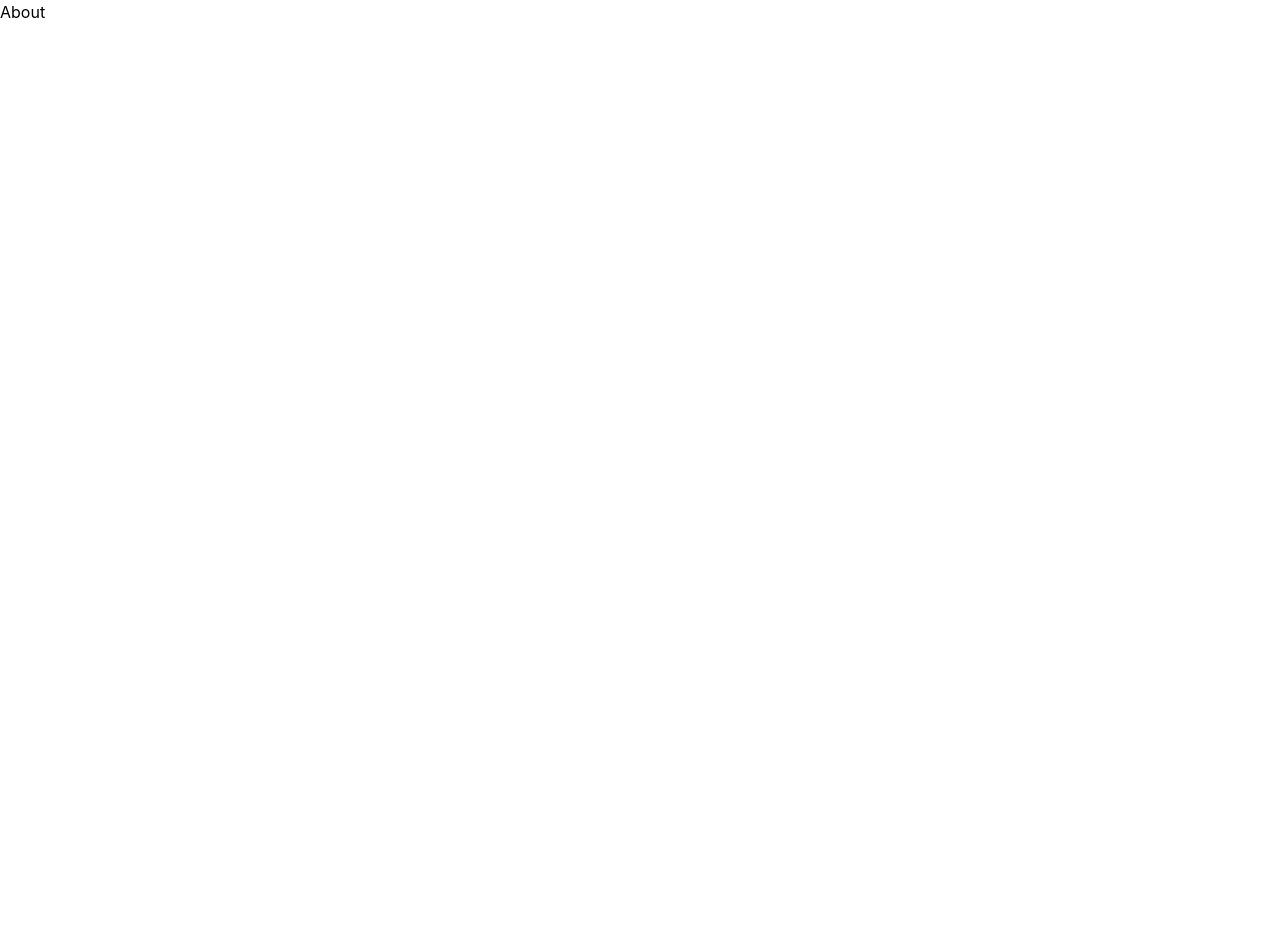
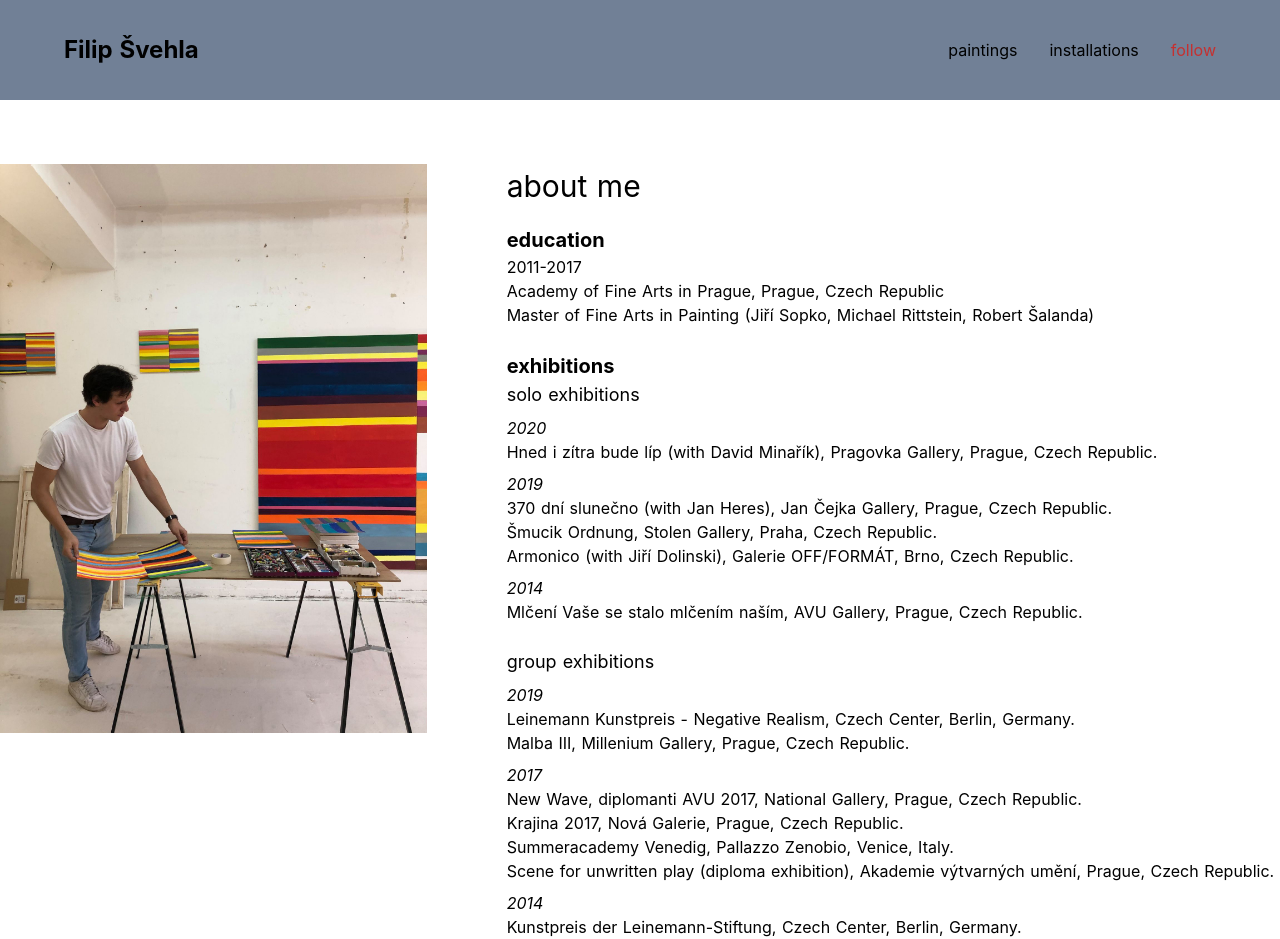
Before and after one commit to rashcsve/filip-svehla, a Nuxt app: page /about in a window 1280 px wide. Shown: the top 939 px of the page. Before the commit the page ends 800 px from the top, so only its background shows below. Built offline with nearby package versions, Linux system fonts and the light colour scheme.

Commit message:
:sparkles: Add about layout

```diff
--- /dev/null
+++ b/components/Navbar.vue
@@ -0,0 +1,39 @@
+<template>
+  <div class="bg-gray-600 w-full py-8 px-16 flex justify-between items-center">
+    <h1>
+      <nuxt-link to="/" class="font-bold text-2xl">Filip Švehla</nuxt-link>
+    </h1>
+    <div class="flex">
+      <nuxt-link v-if="!paintings" to="/paintings" class="mr-8"
+        >paintings</nuxt-link
+      >
+      <nuxt-link v-if="!installations" to="/installations" class="mr-8"
+        >installations</nuxt-link
+      >
+      <nuxt-link v-if="!about" to="/about" class="mr-8">about</nuxt-link>
+      <a href="https://instagram.com" target="_blank" class="text-red-700">
+        follow
+        <!-- TODO Add icon -->
+      </a>
+    </div>
+  </div>
+</template>
+
+<script>
+export default {
+  props: {
+    about: {
+      type: Boolean,
+      default: false,
+    },
+    paintings: {
+      type: Boolean,
+      default: false,
+    },
+    installations: {
+      type: Boolean,
+      default: false,
+    },
+  },
+}
+</script>
--- a/pages/about.vue
+++ b/pages/about.vue
@@ -1,7 +1,83 @@
 <template>
-  <div>About</div>
+  <div>
+    <Navbar about />
+    <div class="container mx-auto py-16 flex">
+      <section class="w-1/3">
+        <img src="~/assets/images/about.jpg" alt="about photo" class="w-full" />
+      </section>
+      <section class="md:ml-20">
+        <h3 class="text-3xl">about me</h3>
+        <div class="flex flex-col my-4">
+          <p class="font-bold text-xl">education</p>
+          <p>2011-2017</p>
+          <p>Academy of Fine Arts in Prague, Prague, Czech Republic</p>
+          <p>
+            Master of Fine Arts in Painting (Jiří Sopko, Michael Rittstein,
+            Robert Šalanda)
+          </p>
+        </div>
+        <div class="flex flex-col my-6">
+          <p class="font-bold text-xl">exhibitions</p>
+          <p class="text-lg">solo exhibitions</p>
+          <p class="italic mt-2">2020</p>
+          <p>
+            Hned i zítra bude líp (with David Minařík), Pragovka Gallery,
+            Prague, Czech Republic.
+          </p>
+          <p class="italic mt-2">2019</p>
+          <p>
+            370 dní slunečno (with Jan Heres), Jan Čejka Gallery, Prague, Czech
+            Republic.
+          </p>
+          <p>Šmucik Ordnung, Stolen Gallery, Praha, Czech Republic.</p>
+          <p>
+            Armonico (with Jiří Dolinski), Galerie OFF/FORMÁT, Brno, Czech
+            Republic.
+          </p>
+          <p class="italic mt-2">2014</p>
+          <p>
+            Mlčení Vaše se stalo mlčením naším, AVU Gallery, Prague, Czech
+            Republic.
+          </p>
+          <p class="text-lg mt-6">group exhibitions</p>
+          <p class="italic mt-2">2019</p>
+          <p>
+            Leinemann Kunstpreis - Negative Realism, Czech Center, Berlin,
+            Germany.
+          </p>
+          <p>Malba III, Millenium Gallery, Prague, Czech Republic.</p>
+          <p class="italic mt-2">2017</p>
+          <p>
+            New Wave, diplomanti AVU 2017, National Gallery, Prague, Czech
+            Republic.
+          </p>
+          <p>Krajina 2017, Nová Galerie, Prague, Czech Republic.</p>
+          <p>Summeracademy Venedig, Pallazzo Zenobio, Venice, Italy.</p>
+          <p>
+            Scene for unwritten play (diploma exhibition), Akademie výtvarných
+            umění, Prague, Czech Republic.
+          </p>
+          <p class="italic mt-2">2014</p>
+          <p>
+            Kunstpreis der Leinemann-Stiftung, Czech Center, Berlin, Germany.
+          </p>
+          <p>
+            I passed by an apple tree, Nákladové nádraží Žižkov, Prague, Czech
+            Republic.
+          </p>
+          <p class="italic mt-2">2013</p>
+          <p>Výstava Sympozia Lukov, Topičův Klub, Prague, Czech Republic.</p>
+        </div>
+      </section>
+    </div>
+  </div>
 </template>
 
 <script>
-export default {}
+import Navbar from '../components/Navbar'
+export default {
+  components: {
+    Navbar,
+  },
+}
 </script>
```
Also changed, not shown: assets/images/about.jpg (added).
